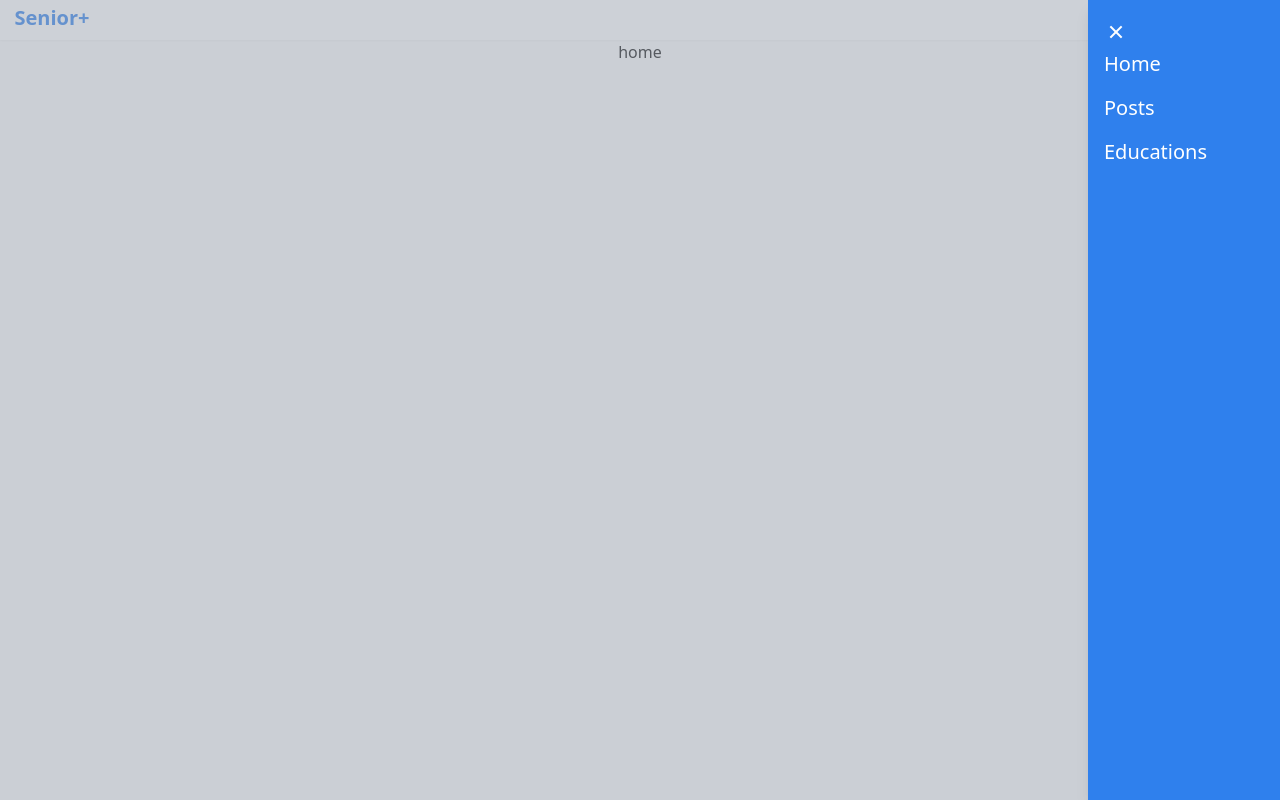
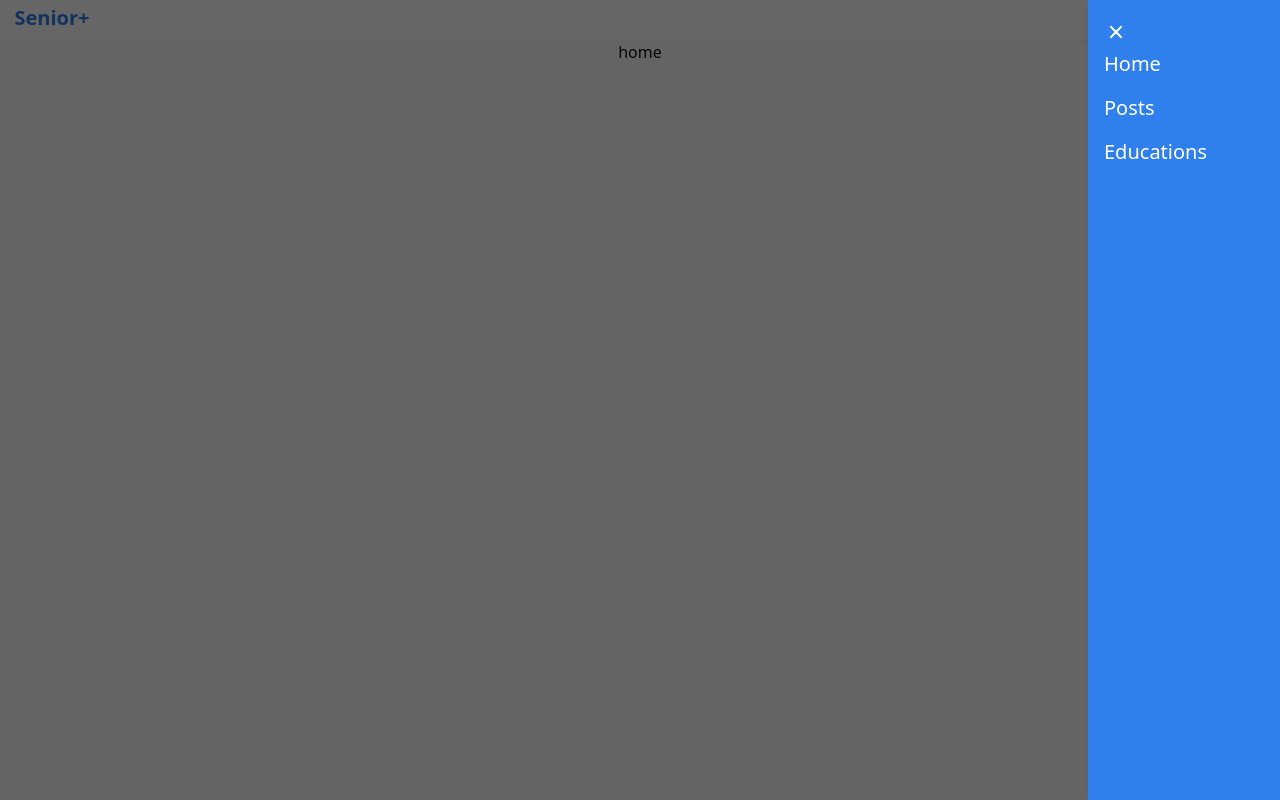
Before and after one commit to kimyoo04/seoul-competition, a Next.js app in the folder next/: page / in a window 1280 px wide. Both pictures are taken after a click on the button 1252 px from the left and 20 px from the top of the page. Built offline with nearby package versions, Linux system fonts and the light colour scheme; no server answers; a web font is replaced by a local one.

Commit message:
fix: AnimatePresence의 chidren 키 중복 해결

```diff
--- a/next/src/layouts/Header/Sidebar/index.tsx
+++ b/next/src/layouts/Header/Sidebar/index.tsx
@@ -10,10 +10,11 @@ const SideBar = () => {
 
   return (
     <AnimatePresence>
-      {/* 회색 풀 스크린 div가 isSidebar에 토글*/}
+      {/* 회색 오버레이 div가 isSidebar에 토글 */}
       {isSidebar && (
         <div
-          className="fixed top-0 left-0 w-screen h-screen bg-gray-400 opacity-50 z-40"
+          key="backdrop"
+          className="fixed top-0 left-0 z-40 w-screen h-screen bg-black/60"
           onClick={() => dispatch(sidebarActions.toggleSidebar())}
         ></div>
       )}
@@ -21,11 +22,12 @@ const SideBar = () => {
       {/* 사이드바가 isSidebar에 토클 */}
       {isSidebar && (
         <motion.div
+          key="sidebar"
           initial={{ x: 300 }}
           animate={{ x: 0 }}
           exit={{ x: 300 }}
           transition={{ duration: 0.2 }}
-          className="absolute right-0 z-40 w-48 h-screen max-w-md p-4 bg-main_color shadow-lg"
+          className="fixed right-0 z-40 w-48 h-screen max-w-md p-4 shadow-lg bg-main_color"
         >
           {/* 닫기 버튼 */}
           <button onClick={() => dispatch(sidebarActions.toggleSidebar())}>
@@ -33,7 +35,7 @@ const SideBar = () => {
           </button>
 
           {/* Modal의 Children = NavLinks */}
-            <NavLinks />
+          <NavLinks />
         </motion.div>
       )}
     </AnimatePresence>
```
